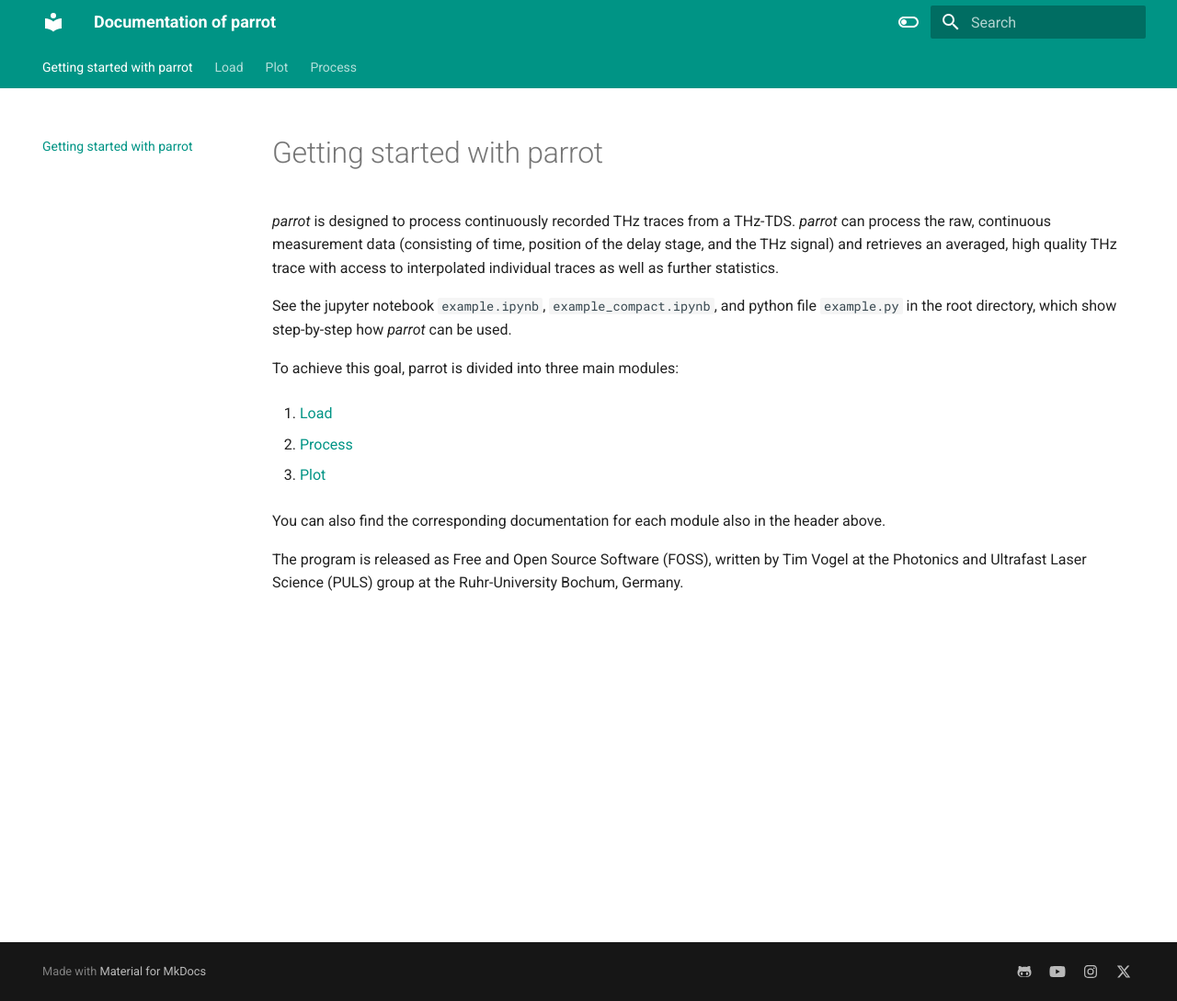
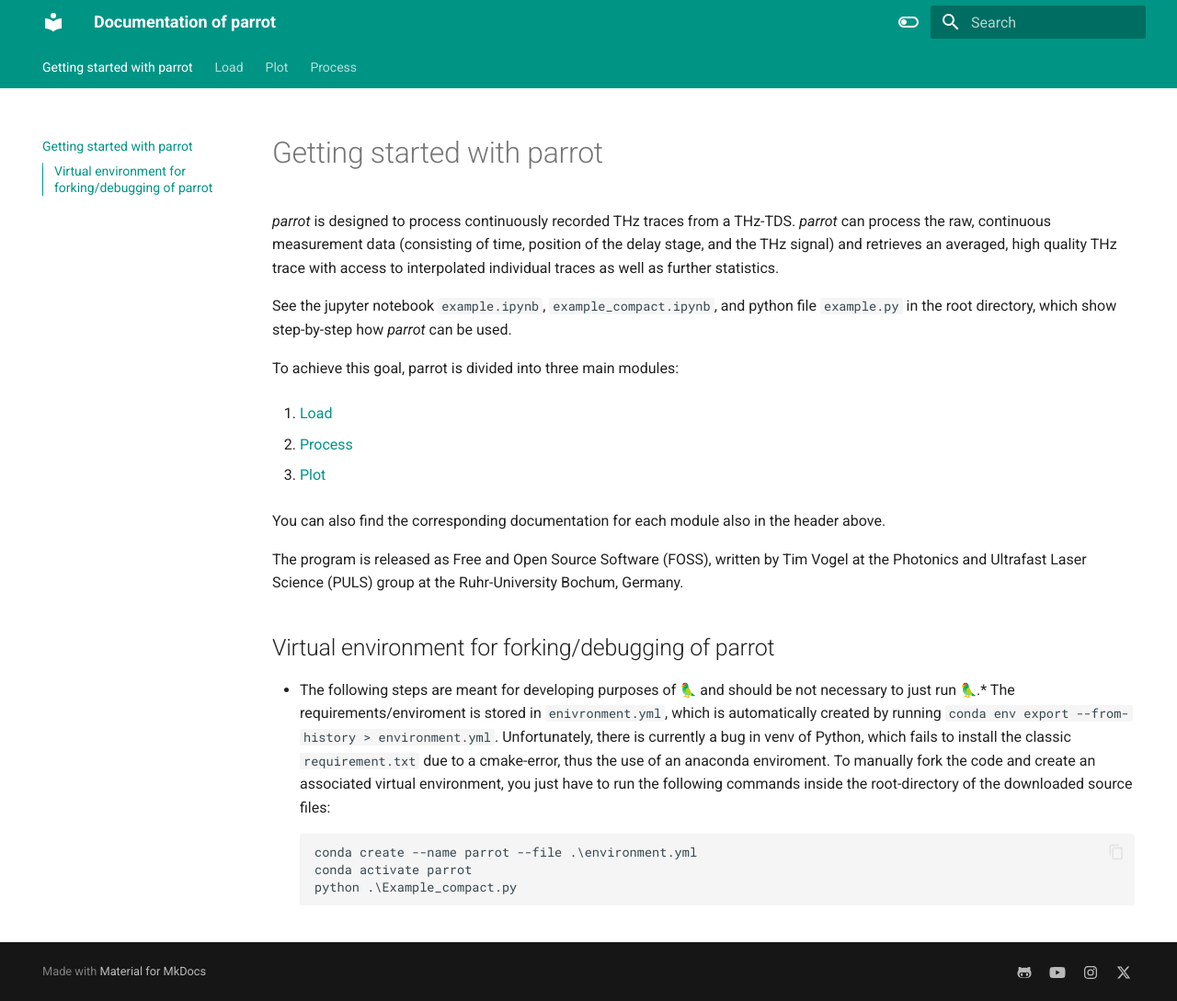
Before and after one commit to puls-lab/parrot, an MkDocs documentation site: the page built from docs/index.md, in a window 1280 px wide and 1089 px high. Shown: the whole window at 92% size. Built offline with MkDocs 1.6.1 and Material for MkDocs 9.7.7, drawn with Linux system fonts in a browser that asks for light colours; emoji names are drawn with the system emoji font.

Commit message:
Fixed color output in Windows powershell, updated requirements.txt and created environment.yml for anaconda usage.

````diff
--- a/docs/index.md
+++ b/docs/index.md
@@ -21,3 +21,14 @@ You can also find the corresponding documentation for each module also in the he
 
 The program is released as Free and Open Source Software (FOSS), written by Tim Vogel at the Photonics and Ultrafast
 Laser Science (PULS) group at the Ruhr-University Bochum, Germany.
+
+## Virtual environment for forking/debugging of parrot
+* The following steps are meant for developing purposes of :parrot: and should be not necessary to just run :parrot:.*
+The requirements/enviroment is stored in `enivronment.yml`, which is automatically created by running `conda env export --from-history > environment.yml`.
+Unfortunately, there is currently a bug in venv of Python, which fails to install the classic `requirement.txt` due to a cmake-error, thus the use of an anaconda enviroment.
+To manually fork the code and create an associated virtual environment, you just have to run the following commands inside the root-directory of the downloaded source files:
+```
+conda create --name parrot --file .\environment.yml
+conda activate parrot
+python .\Example_compact.py
+```
````
Also changed, not shown: requirements.txt (+4 -4 lines), 1 other file.
